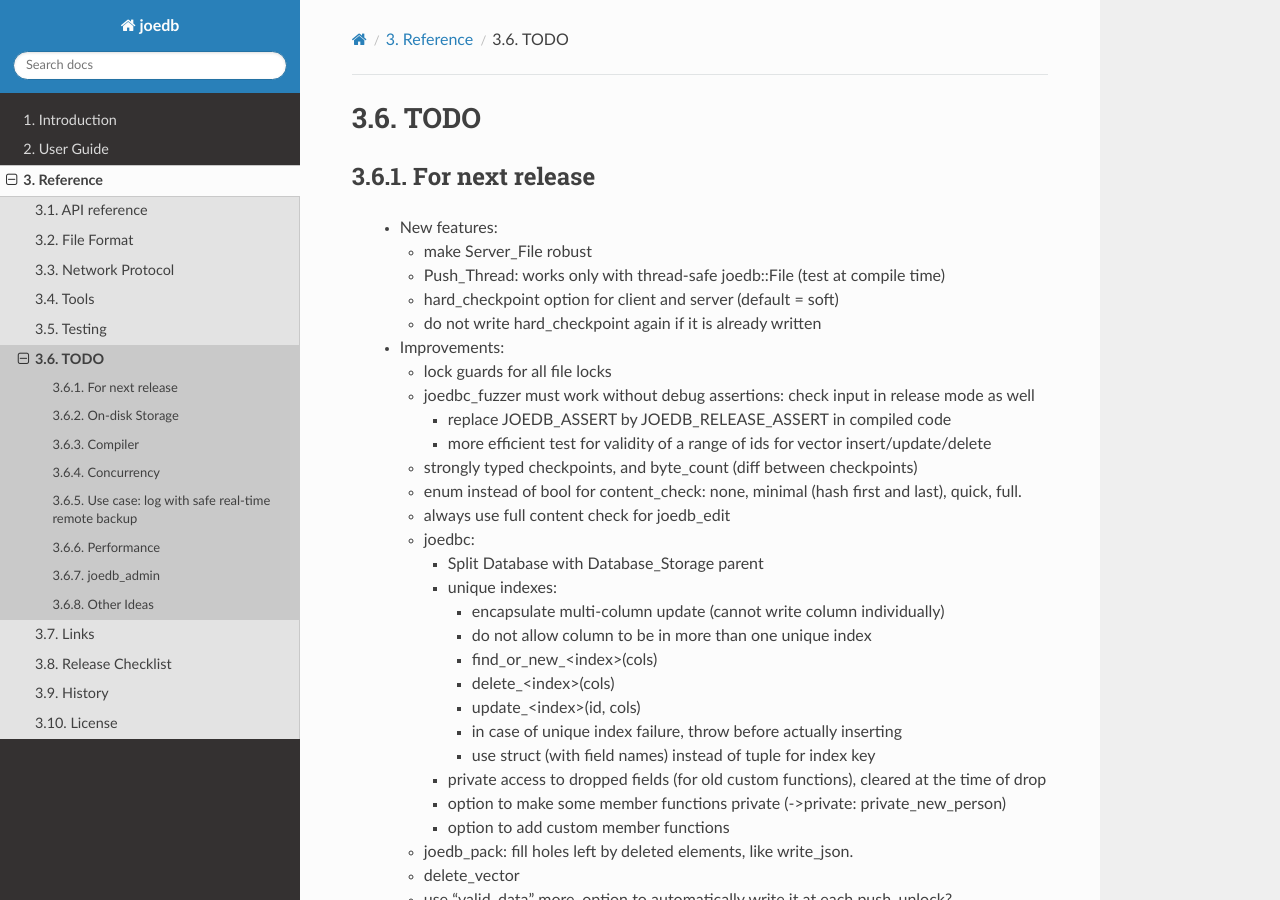
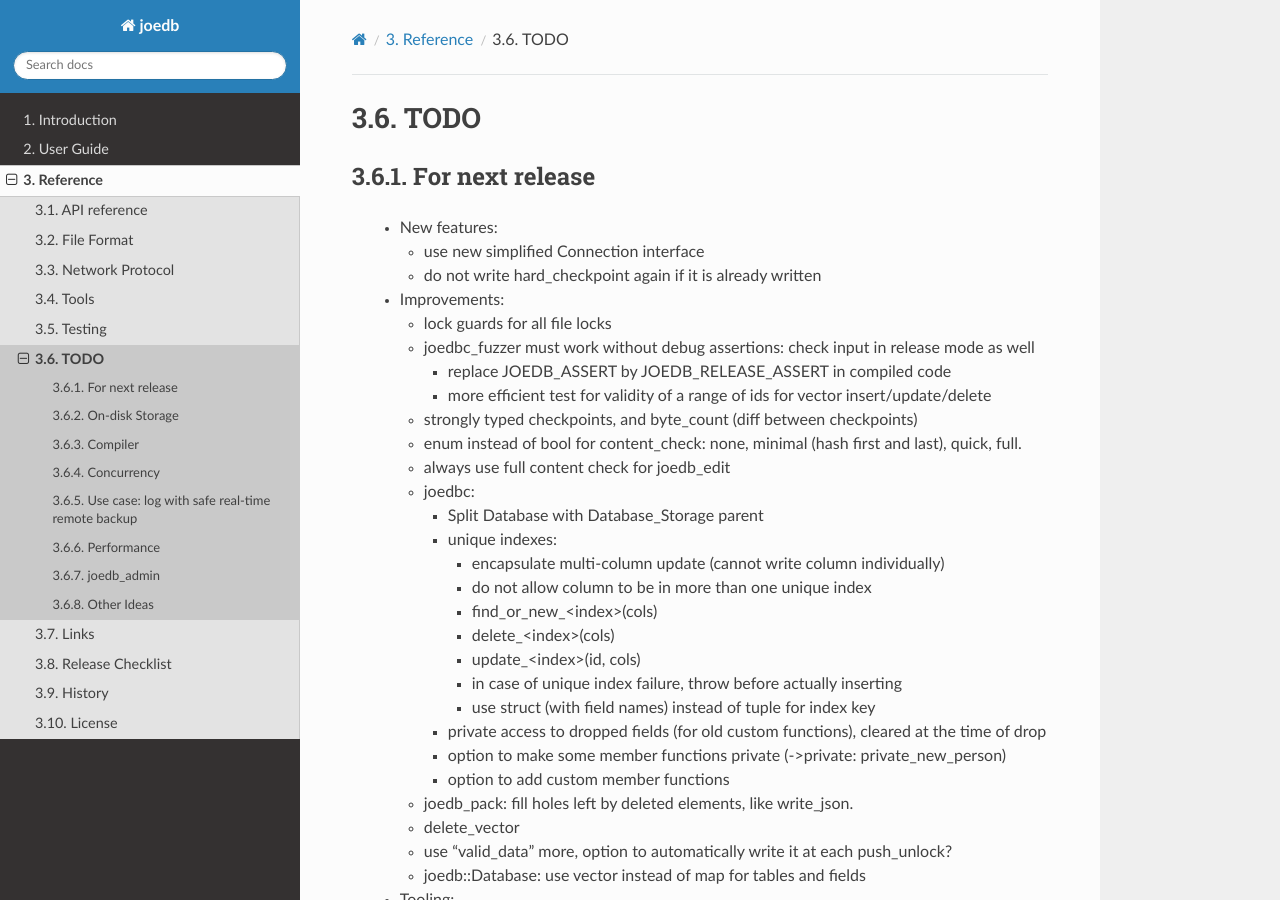
Before and after one commit to Remi-Coulom/joedb, a Sphinx documentation site: the page built from doc/source/todo.rst, in a window 1280 px wide and 900 px high. Built offline with Sphinx 7.4.7 and the Read the Docs theme 3.1.0, drawn with Linux system fonts in a browser that asks for light colours; formulas are drawn with MathJax 3.

Commit message:
transactions in SQL_Dump + various random changes

```diff
--- a/doc/source/todo.rst
+++ b/doc/source/todo.rst
@@ -6,9 +6,7 @@ For next release
 
  - New features:
 
-   - make Server_File robust
-   - Push_Thread: works only with thread-safe joedb::File (test at compile time)
-   - hard_checkpoint option for client and server (default = soft)
+   - use new simplified Connection interface
    - do not write hard_checkpoint again if it is already written
 
  - Improvements:
```
Also changed, not shown: doc/source/getting_started.rst (+4 -4 lines), doc/source/history.rst (+5 -5 lines), 5 other files.
